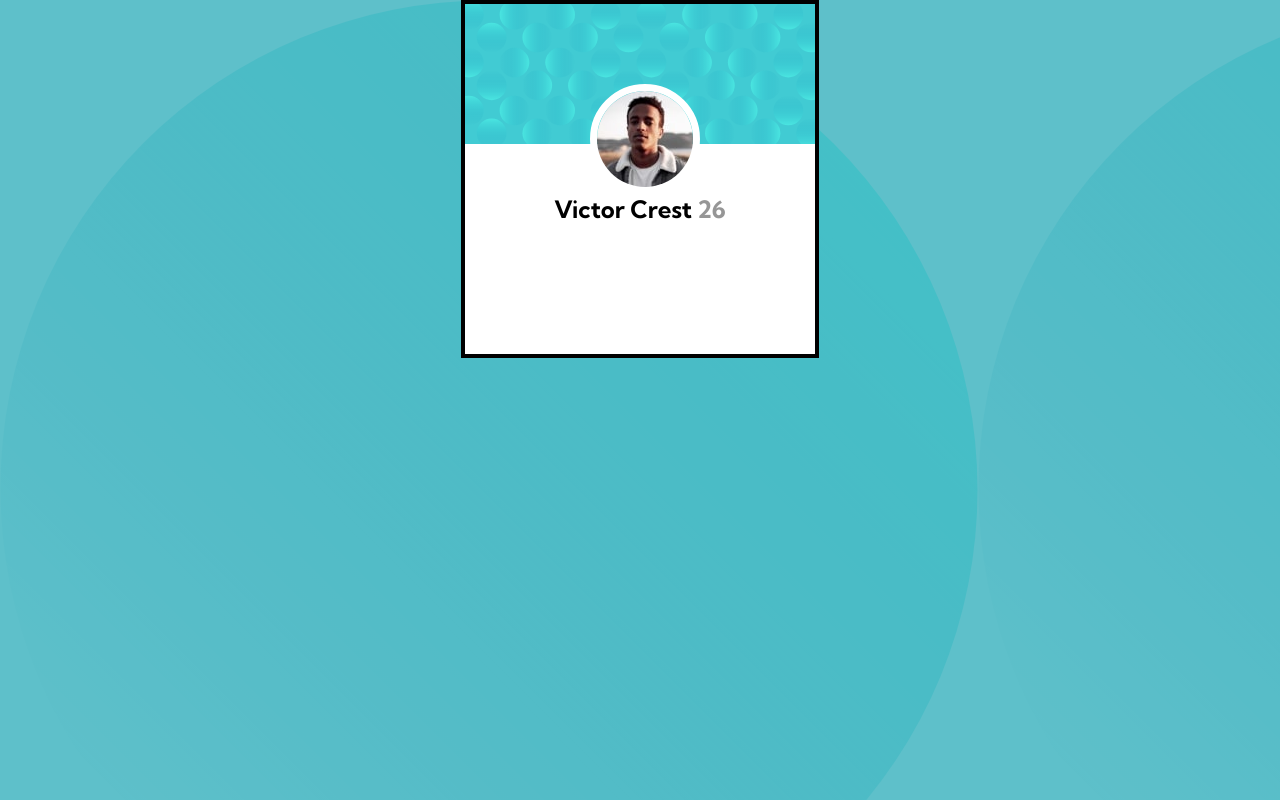
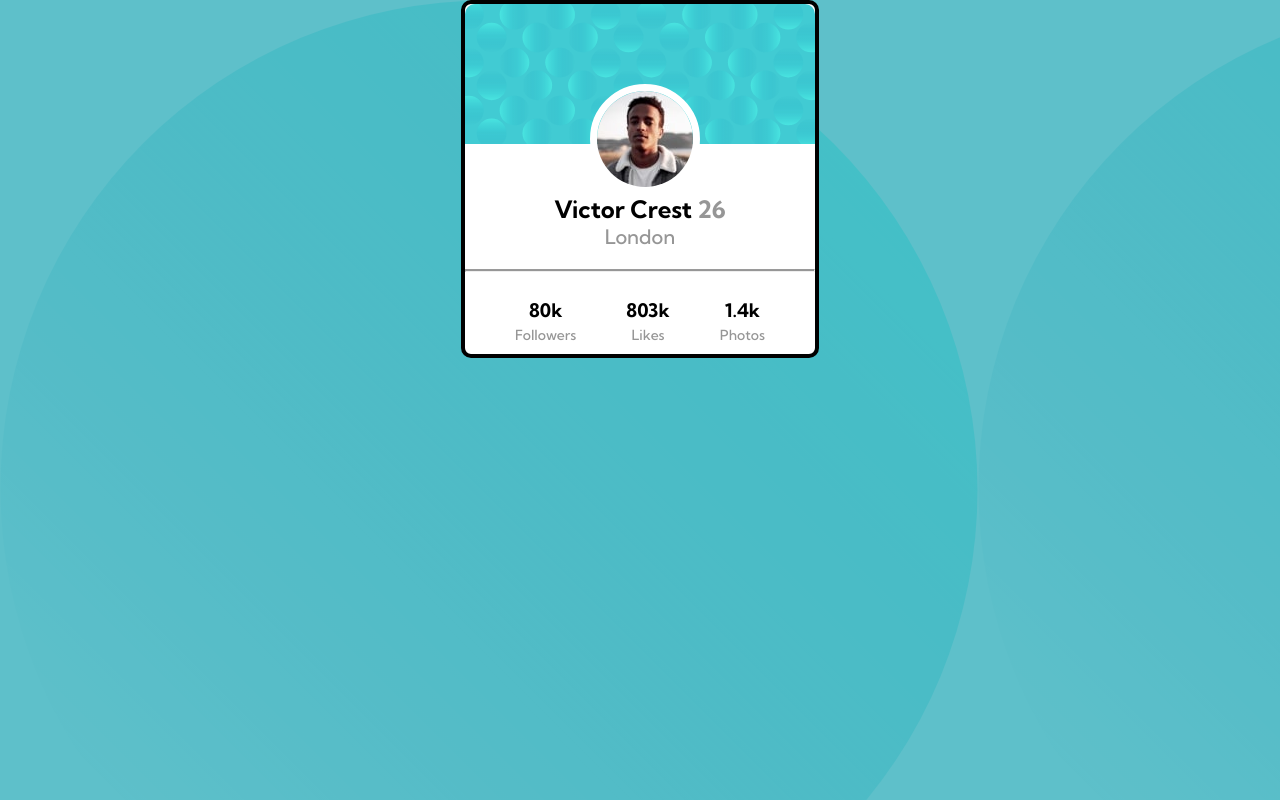
Before and after one commit to BuhleMtshali/profile-card, a plain HTML site: page index.html in a window 1280 px wide. Drawn offline with Linux system fonts and the light colour scheme.

Commit message:
updated the stylesheet

```diff
--- a/index.css
+++ b/index.css
@@ -26,6 +26,7 @@ main {
   height: 350px;
   text-align: center;
   border: 4px solid black;
+  border-radius: 10px;
   z-index: 2;
   background-color: white; /* Ensure the content is above the overlay */
 }
@@ -36,6 +37,7 @@ main {
   background-repeat: no-repeat;
   width: 100%;
   height: 150px;
+  border-radius: 10px;
 }
 img {
   position: absolute;
@@ -52,7 +54,28 @@ img {
 h2 {
   margin-top: 40px;
   font-weight: 700;
+  margin-bottom: 0;
 }
 .age {
   color: hsl(0, 0%, 59%);
 }
+.location {
+  margin-top: 5px;
+  color: hsl(0, 0%, 59%);
+  font-weight: 500;
+  font-size: 20px;
+  margin-top: 0;
+}
+hr {
+  background-color: hsl(0, 0%, 59%);
+  height: 1px;
+}
+.bottom-divs {
+  display: flex;
+  justify-content: space-evenly;
+}
+.grey-text {
+  color: hsl(0, 0%, 59%);
+  font-size: 14px;
+  font-weight: 500;
+}
--- a/index.html
+++ b/index.html
@@ -18,6 +18,13 @@
         <img src="src/image-victor.jpg" alt="img" />
       </div>
       <h2>Victor Crest <span class="age">26</span></h2>
+      <p class="location">London</p>
+      <hr />
+      <div class="bottom-divs">
+        <h3>80k<br /><span class="grey-text">Followers</span></h3>
+        <h3>803k<br /><span class="grey-text">Likes</span></h3>
+        <h3>1.4k<br /><span class="grey-text">Photos</span></h3>
+      </div>
     </main>
   </body>
 </html>
```
